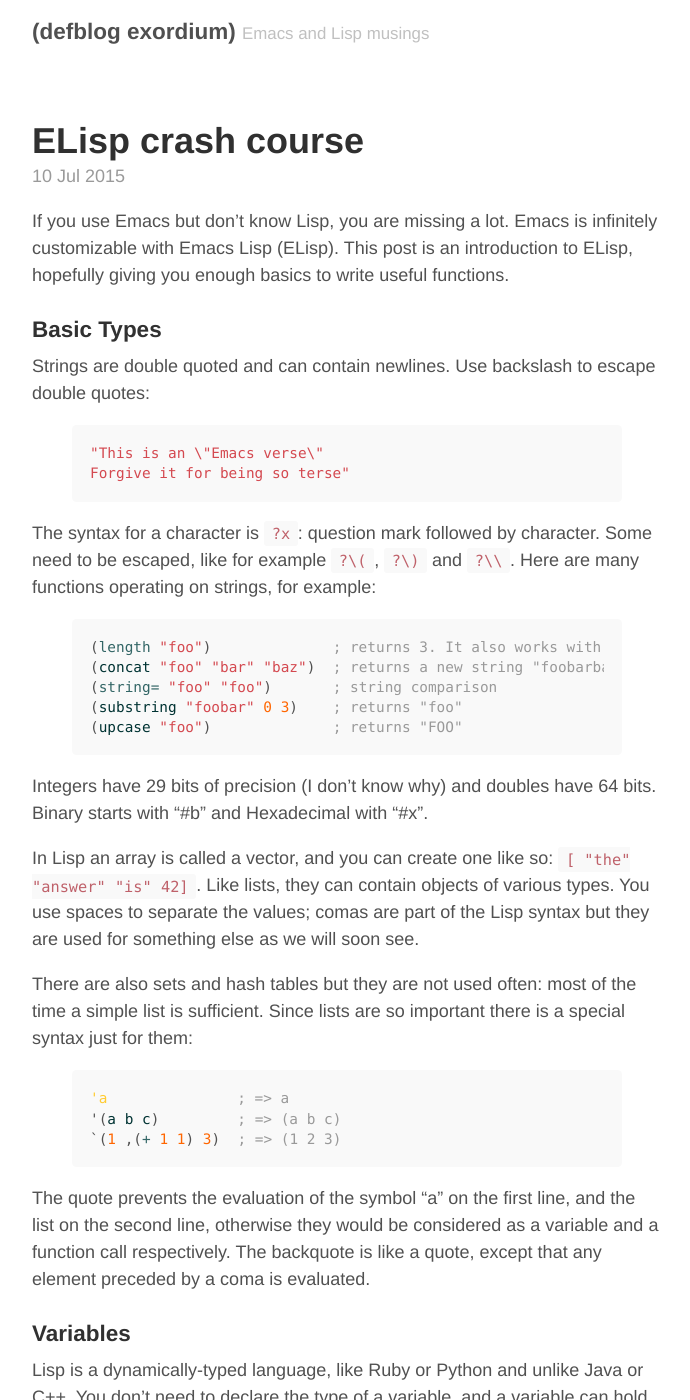
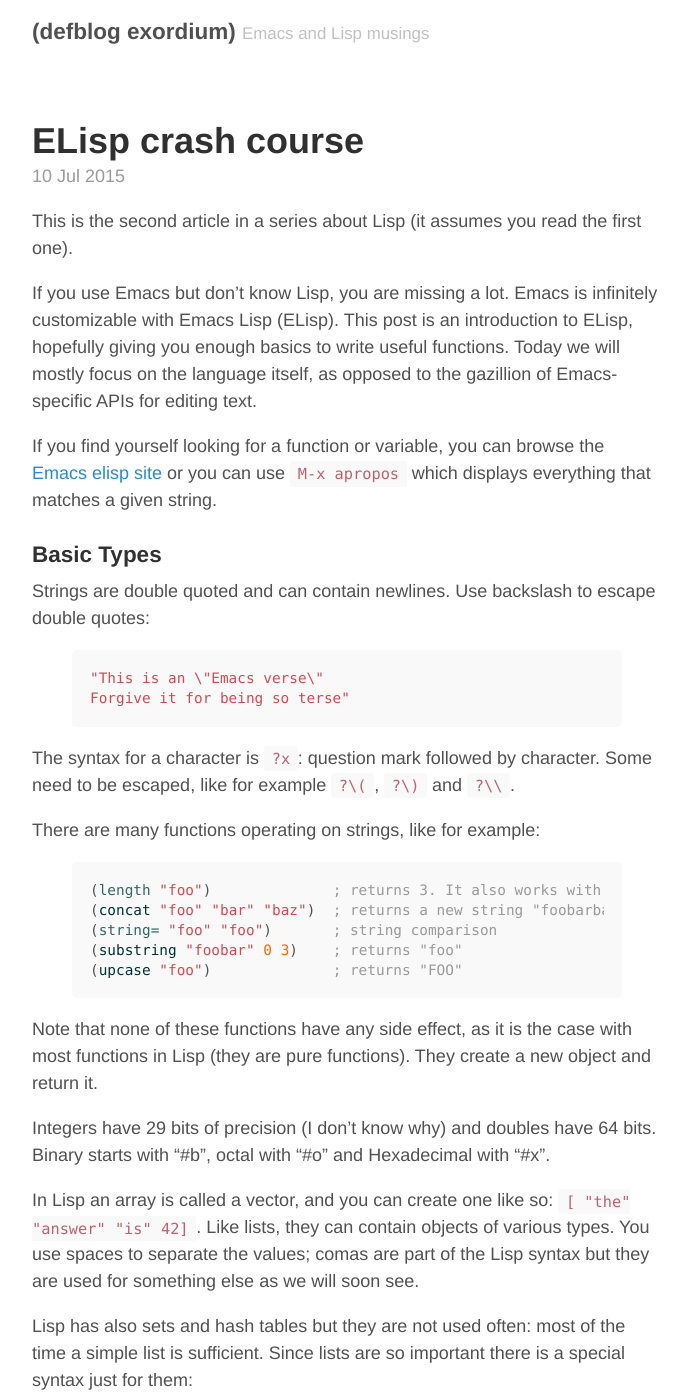
Before and after one commit to philippe-grenet/philippe-grenet.github.io, a Jekyll site: the page built from _posts/2015-07-10-lisp-part-2.md, in a window 1280 px wide and 1400 px high. Shown: the whole window, without its empty margins (293-983 px from the left). Built offline with Jekyll 4.4.1, drawn with Linux system fonts in a browser that asks for light colours; some of the changed text lies outside the part shown.

Commit message:
Lisp 2 review

```diff
--- a/_posts/2015-07-10-lisp-part-2.md
+++ b/_posts/2015-07-10-lisp-part-2.md
@@ -4,9 +4,19 @@
 date: 2015-07-10
 ---
 
+This is the second article in a series about Lisp (it assumes you read the
+first one).
+
 If you use Emacs but don't know Lisp, you are missing a lot. Emacs is
 infinitely customizable with Emacs Lisp (ELisp). This post is an introduction
-to ELisp, hopefully giving you enough basics to write useful functions.
+to ELisp, hopefully giving you enough basics to write useful functions. Today
+we will mostly focus on the language itself, as opposed to the gazillion of
+Emacs-specific APIs for editing text.
+
+If you find yourself looking for a function or variable, you can browse the
+[Emacs elisp site](http://www.gnu.org/software/emacs/manual/html_node/elisp/)
+or you can use `M-x apropos` which displays everything that matches a given
+string.
 
 ### Basic Types
 
@@ -19,8 +29,9 @@
 {% endhighlight %}
 
 The syntax for a character is `?x`: question mark followed by character. Some
-need to be escaped, like for example `?\(`, `?\)` and `?\\`. Here are many
-functions operating on strings, for example:
+need to be escaped, like for example `?\(`, `?\)` and `?\\`.
+
+There are many functions operating on strings, like for example:
 
 {% highlight lisp %}
 (length "foo")              ; returns 3. It also works with lists.
@@ -30,15 +41,19 @@
 (upcase "foo")              ; returns "FOO"
 {% endhighlight %}
 
+Note that none of these functions have any side effect, as it is the case with
+most functions in Lisp (they are pure functions). They create a new object and
+return it.
+
 Integers have 29 bits of precision (I don't know why) and doubles have 64
-bits. Binary starts with "#b" and Hexadecimal with "#x".
+bits. Binary starts with "#b", octal with "#o" and Hexadecimal with "#x".
 
 In Lisp an array is called a vector, and you can create one like so:
 `[ "the" "answer" "is" 42]`. Like lists, they can contain objects of various
 types. You use spaces to separate the values; comas are part of the Lisp syntax
 but they are used for something else as we will soon see.
 
-There are also sets and hash tables but they are not used often: most of the
+Lisp has also sets and hash tables but they are not used often: most of the
 time a simple list is sufficient. Since lists are so important there is a
 special syntax just for them:
 
@@ -51,7 +66,8 @@
 The quote prevents the evaluation of the symbol "a" on the first line, and the
 list on the second line, otherwise they would be considered as a variable and a
 function call respectively. The backquote is like a quote, except that any
-element preceded by a coma is evaluated.
+element preceded by a coma is evaluated. The backquote is very handy for
+defining macros, e.g. functions that generate code.
 
 ### Variables
 
@@ -278,9 +294,17 @@
 If you need anything more complicated, take a look at the documentation of the
 `loop` macro. This is a very powerful macro with lot of options that takes an
 (almost) English sentence as argument and generates what you mean. For example,
-the following code iterates over a "plist" (property list) which is a
-collection like _(key1 value1 key2 value2)_ using `cddr` to move by 2 items at
-a time and skipping the properties where the key is an even number:
+a C "for" loop can be expressed like so:
+
+{% highlight lisp %}
+(loop for i from 1 to 10
+      do (message "i = %d" i))
+{% endhighlight %}
+
+Another example is the following code which iterates over a "plist" (property
+list) which is a collection like _(key1 value1 key2 value2)_ using `cddr` to
+move by 2 items at a time and skipping the properties where the key is an even
+number:
 
 {% highlight lisp %}
 (let ((l '(1 "one" 2 "two" 3 "three")))
@@ -291,7 +315,7 @@
 ;; 3 is three in English
 {% endhighlight %}
 
-Elisp also has exceptions, try/catch/finally etc.
+Elisp also has exceptions, try/catch/finally and anything else you would expect.
 
 ### Functions
 
@@ -381,7 +405,9 @@
 reaches the end of the line using the variable `fill-column` (which should be
 set to 79) and the `current-column` function which returns the cursor's column
 number. The `insert` function inserts a character or string at the position of
-the cursor. Finally `global-set-key` binds the function to a key chord.
+the cursor. Finally `global-set-key` binds the function to a key chord. Note
+that this is a simple implementation; it might be more efficient to create a
+string with n characters using `(make-string num-chars ?~)`.
 
 -----
 That's it for today. Lots more to come. Stay tuned!
```
